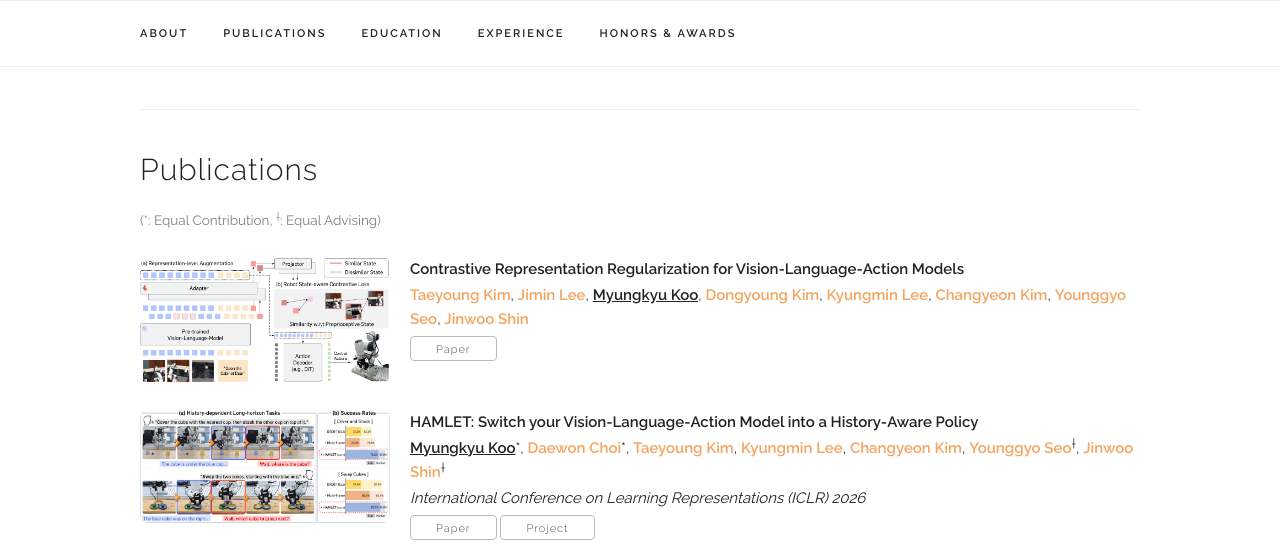
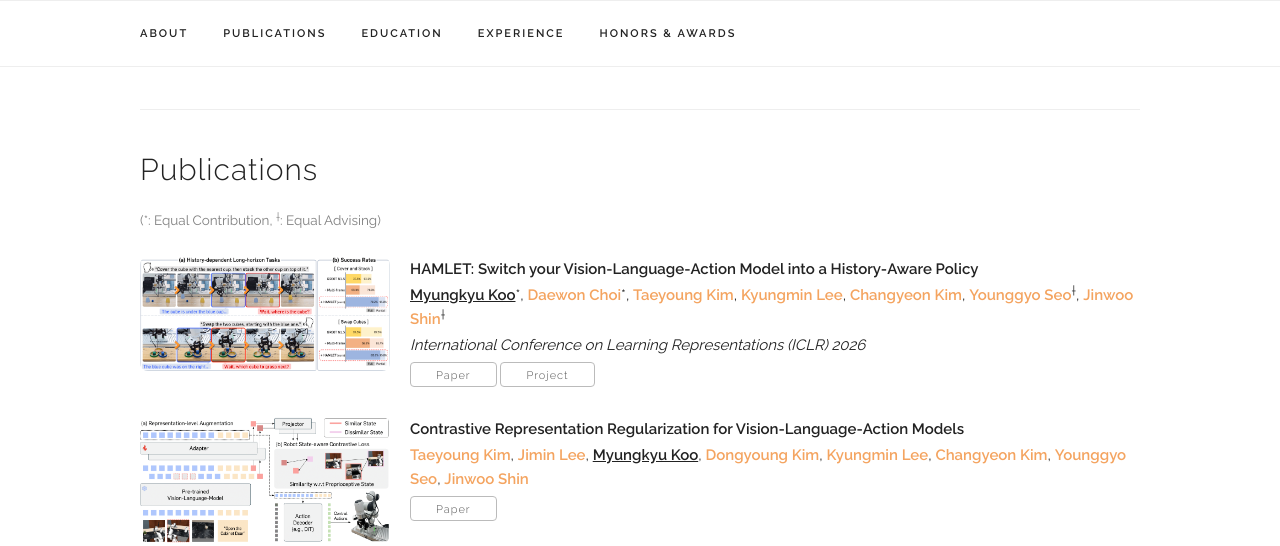
Before and after one commit to myungkyuKoo/myungkyuKoo.github.io, a Jekyll site: the page built from index.html, in a window 1280 px wide and 900 px high, scrolled down 630 px, cut to the strip 0-546 px from the top of the window. Built offline with Jekyll 4.4.1, drawn with Linux system fonts in a browser that asks for light colours; some web fonts are replaced.

Commit message:
Minor fix

```diff
--- a/_data/publications.yaml
+++ b/_data/publications.yaml
@@ -1,20 +1,20 @@
 papers:
+  - title: "HAMLET: Switch your Vision-Language-Action Model into a History-Aware Policy"
+    image: "/assets/publications/2025_hamlet/1_teaser.png"
+    authors: "<b><u>Myungkyu Koo</u></b>*, <a href='https://choidae1.github.io/'>Daewon Choi</a>*, <a>Taeyoung Kim</a>, <a href='https://kyungmnlee.github.io/'>Kyungmin Lee</a>, <a href='https://changyeon.page/'>Changyeon Kim</a>, <a href='https://younggyo.me/'>Younggyo Seo</a><sup>&#8224;</sup>, <a href='https://alinlab.kaist.ac.kr/shin.html'>Jinwoo Shin</a><sup>&#8224;</sup>"
+    venue: "International Conference on Learning Representations (ICLR) 2026"
+    paper_pdf: "https://arxiv.org/abs/2510.00695"
+    project_page: "https://myungkyukoo.github.io/hamlet/"
+    # code: ""
+    # poster: ""
+    selected: y
+
   - title: "Contrastive Representation Regularization for Vision-Language-Action Models"
     image: "/assets/publications/2025_rs_cl/1_overview.png"
     authors: "<a>Taeyoung Kim</a>, <a>Jimin Lee</a>, <b><u>Myungkyu Koo</u></b>, <a href='https://kingdy2002.github.io/'>Dongyoung Kim</a>, <a href='https://kyungmnlee.github.io/'>Kyungmin Lee</a>, <a href='https://changyeon.page/'>Changyeon Kim</a>, <a href='https://younggyo.me/'>Younggyo Seo</a>, <a href='https://alinlab.kaist.ac.kr/shin.html'>Jinwoo Shin</a>"
     # venue: ""
     paper_pdf: "https://arxiv.org/abs/2510.01711"
     # project_page: ""
-    # code: ""
-    # poster: ""
-    selected: y
-
-  - title: "HAMLET: Switch your Vision-Language-Action Model into a History-Aware Policy"
-    image: "/assets/publications/2025_hamlet/1_teaser.png"
-    authors: "<b><u>Myungkyu Koo</u></b>*, <a href='https://choidae1.github.io/'>Daewon Choi</a>*, <a>Taeyoung Kim</a>, <a href='https://kyungmnlee.github.io/'>Kyungmin Lee</a>, <a href='https://changyeon.page/'>Changyeon Kim</a>, <a href='https://younggyo.me/'>Younggyo Seo</a><sup>&#8224;</sup>, <a href='https://alinlab.kaist.ac.kr/shin.html'>Jinwoo Shin</a><sup>&#8224;</sup>"
-    venue: "International Conference on Learning Representations (ICLR) 2026"
-    paper_pdf: "https://arxiv.org/abs/2510.00695"
-    project_page: "https://myungkyukoo.github.io/hamlet/"
     # code: ""
     # poster: ""
     selected: y
```
